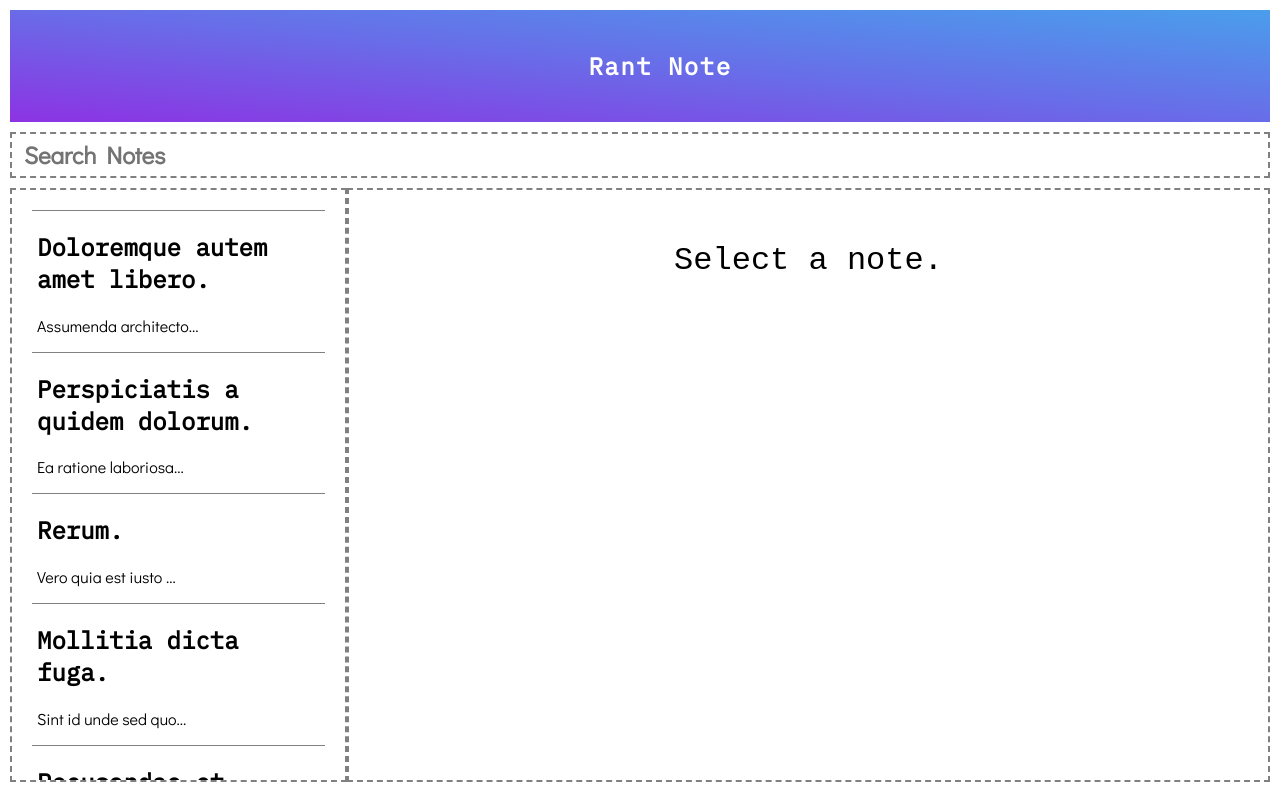
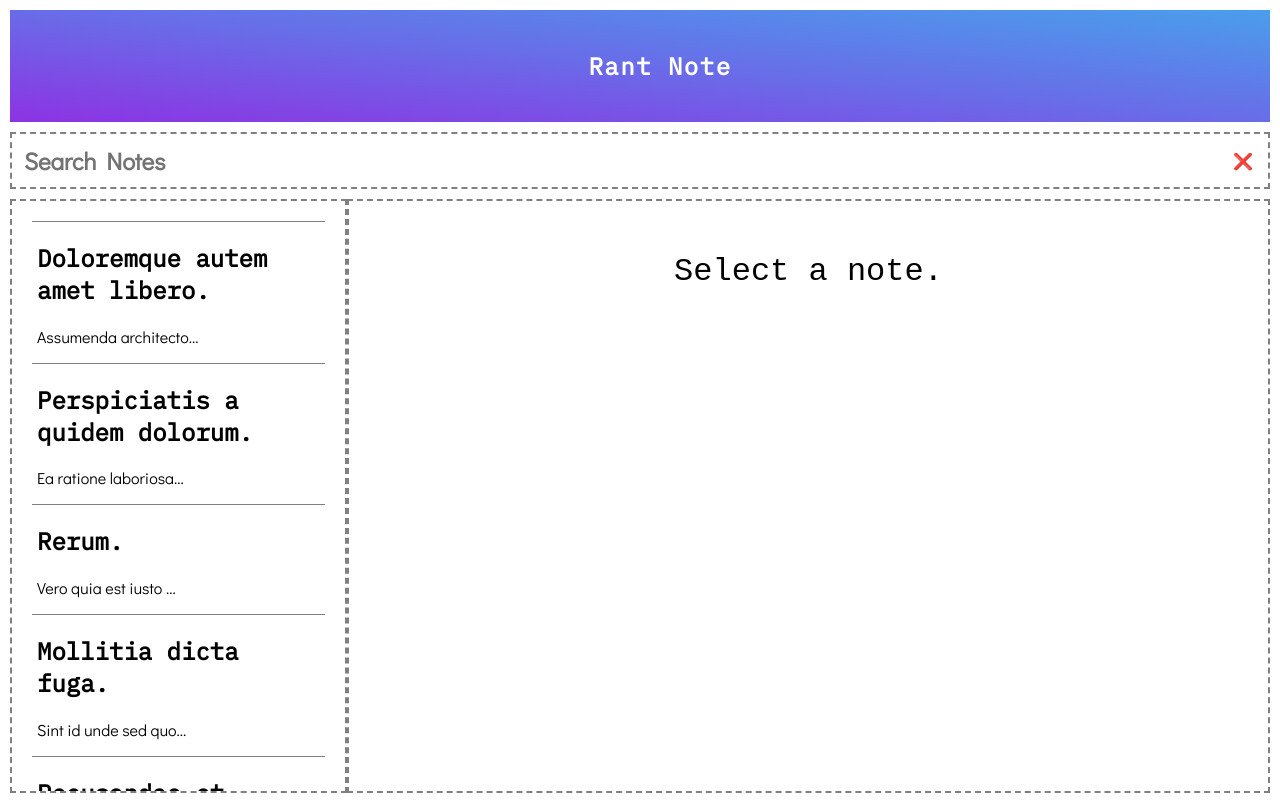
Before and after one commit to 1stofhername/react-rant-note, a React (Create React App) app: page / in a window 1280 px wide. Built offline with nearby package versions, Linux system fonts and the light colour scheme; data requests are answered from the project's data file.

Commit message:
Clear searchbar button'

```diff
--- a/src/assets/css/brooke.css
+++ b/src/assets/css/brooke.css
@@ -72,7 +72,7 @@ p.instructions {
 
 input {
   font-size: 24px;
-  height: 40px;
+  height: 51px;
   width: 100%;
   border: none;
 }
@@ -188,6 +188,7 @@ button:focus, input[type="submit"]:focus {
   outline: none;
 }
 
-button#delete [type="delete"] {
-  color:grey;
+p#clear-search {
+  padding-right: 15px;
+  padding-left: 15px;
 }
--- a/src/components/NoteContainer.js
+++ b/src/components/NoteContainer.js
@@ -8,24 +8,16 @@ function NoteContainer () {
   const [displayedNote, setDisplayedNote]=useState("");
   const [search, setSearch] = useState("");
   const [editMode, setEditMode]=useState("");
+  const filteredNotes = notes.filter(note=>note.title.toLowerCase().includes(search.toLowerCase()));
+
+
+  //CRUD Functions
 
   useEffect(()=>{
     fetch('http://localhost:3000/notes')
   .then((res)=>res.json())
   .then((data)=>setNotes(data))
 }, []);
-
-  function toggleEditMode () {
-    setEditMode(()=>!editMode)
-  }
-
-function toggleDisplayedNote (note) {
-  setDisplayedNote(note);
-}
-
-function handleSearchChange (event) {
-  setSearch(event.target.value);
-};
 
 function handleNewButtonClick () {
   fetch('http://localhost:3000/notes', {
@@ -37,7 +29,7 @@ function handleNewButtonClick () {
     body:JSON.stringify({
       userId:1,
       title:"default",
-      body:"placeholder"
+      body:"placeholder",
     })
   })
   .then(res=>res.json())
@@ -76,17 +68,40 @@ function onDeleteButtonClick (item) {
   .then(()=>handleDeleteItem(item))
 }
 
+
+//onEvent State Toggle Functions
+
+function toggleEditMode () {
+  setEditMode(()=>!editMode)
+}
+
+function toggleDisplayedNote (note) {
+setDisplayedNote(note);
+}
+
+function handleSearchChange (event) {
+setSearch(event.target.value);
+};
+
 function handleDeleteItem (deletedItem) {
   let updatedNotes=notes.filter((note)=>{return note.id!==deletedItem.id});
   setNotes(updatedNotes);
   setDisplayedNote("");
 }
 
-const filteredNotes = notes.filter(note=>note.title.toLowerCase().includes(search.toLowerCase()));
+function handleClearSearch (event) {
+  setSearch("");
+
+
+
+  console.log(event.target)
+}
+
+
 
   return (
     <>
-      <Search handleSearchChange={handleSearchChange} />
+      <Search handleSearchChange={handleSearchChange} handleClearSearch={handleClearSearch} search={search} />
       <div className="container">
         <Sidebar notes={filteredNotes} onNoteClick={toggleDisplayedNote} handleNewButtonClick={handleNewButtonClick} />
         <Content
--- a/src/components/Search.js
+++ b/src/components/Search.js
@@ -1,9 +1,10 @@
 import React from "react";
 
-function Search({ handleSearchChange }) {
+function Search({ search, handleSearchChange, handleClearSearch }) {
   return (
     <div className="filter">
-      <input id="search-bar" type="text" placeholder="Search Notes" onChange={(e)=>handleSearchChange(e)} />
+      <input id="search-bar" type="text" value={search} placeholder="Search Notes" onChange={(e)=>handleSearchChange(e)} />
+      <p hidden={false} id="clear-search" onClick={handleClearSearch}>&#10060;</p>
     </div>
   );
 }
```
